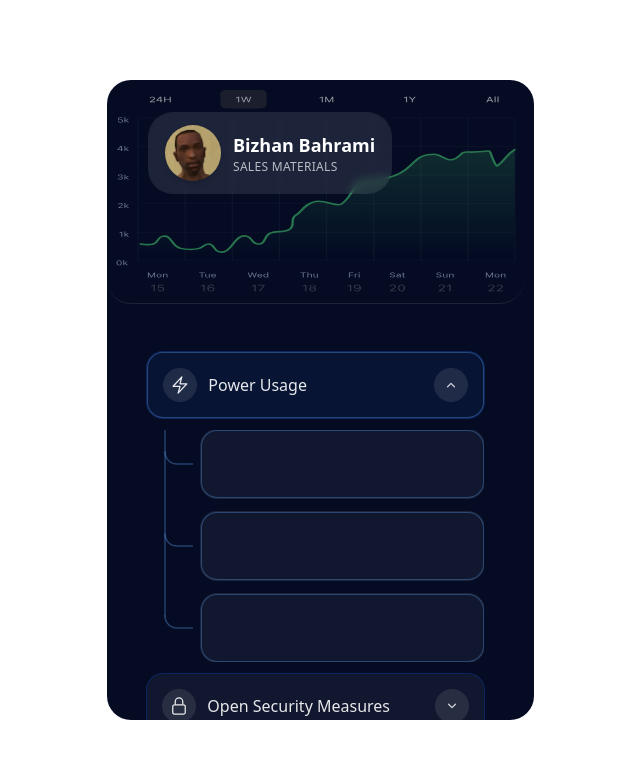
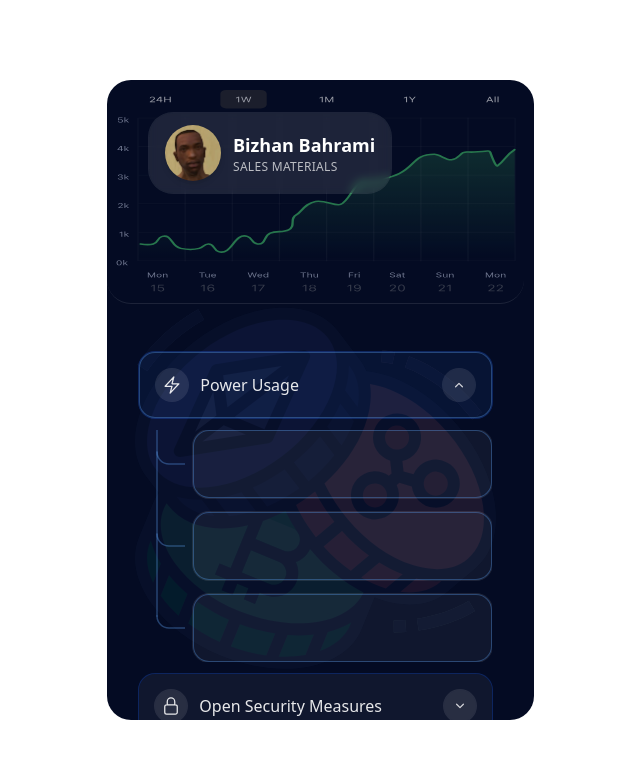
Before and after one commit to MohammadmehdiJamalpour/crypto-panel-script, a React (Vite) app: page / in a window 1280 px wide. Shown: the top 758 px of the page, without its empty margins (618-1258 px from the left). Built offline with nearby package versions, Linux system fonts and the light colour scheme.

Commit message:
Body component added plus smooth bg svg movement

```diff
--- a/src/App.jsx
+++ b/src/App.jsx
@@ -1,70 +1,11 @@
-// src/App.jsx
 import React from "react";
 import AppShell from "./layout/AppShell.jsx";
-import Accordion, {
-  AccordionSection,
-  AccordionItem,
-} from "./components/AccordionRail.jsx";
-import { BoltIcon, LockClosedIcon, KeyIcon } from "@heroicons/react/24/outline";
-
-// Simple content block for each option tile (no TS types in .jsx)
-const Block = ({ title }) => (
-  <div className="h-full w-full flex flex-col justify-center gap-1.5">
-
-  </div>
-);
+import Body from "./layout/Body.jsx";
 
 export default function App() {
   return (
     <AppShell>
-      <div className="mx-auto container max-w-md space-y-6 p-6">
-        <Accordion>
-          <AccordionSection
-            title="Power Usage"
-            icon={<BoltIcon className="h-5 w-5" />}
-            defaultOpen
-            accentColor="rgb(96 165 250 / 0.35)"
-            railStroke={1.5}
-            railOffset={18}
-            elbowLen={28}
-            elbowRadius={12}
-            gap={14}
-          >
-            <AccordionItem><Block title="Status :" /></AccordionItem>
-            <AccordionItem>
-              <Block title="Power Usage : [424/1000] kW/h" />
-            </AccordionItem>
-            <AccordionItem><Block title="Overhead Usage :" /></AccordionItem>
-          </AccordionSection>
-
-          <AccordionSection
-            title="Open Security Measures"
-            icon={<LockClosedIcon className="h-5 w-5" />}
-            accentColor="rgb(96 165 250 / 0.35)"
-            railStroke={1.5}
-            railOffset={18}
-            elbowLen={28}
-            elbowRadius={12}
-            gap={14}
-          >
-            <AccordionItem><Block title="Active Rules" /></AccordionItem>
-            <AccordionItem><Block title="Recent Alerts" /></AccordionItem>
-          </AccordionSection>
-
-          <AccordionSection
-            title="Set a New Password"
-            icon={<KeyIcon className="h-5 w-5" />}
-            accentColor="rgb(96 165 250 / 0.35)"
-            railStroke={1.5}
-            railOffset={18}
-            elbowLen={28}
-            elbowRadius={12}
-            gap={14}
-          >
-            <AccordionItem><Block title="Password Form" /></AccordionItem>
-          </AccordionSection>
-        </Accordion>
-      </div>
+      <Body />
     </AppShell>
   );
 }
--- /dev/null
+++ b/src/layout/Body.jsx
@@ -0,0 +1,108 @@
+// src/layout/Body.jsx
+import React from "react";
+import Accordion, {
+  AccordionSection,
+  AccordionItem,
+} from "../components/AccordionRail.jsx";
+import { BoltIcon, LockClosedIcon, KeyIcon } from "@heroicons/react/24/outline";
+
+// Simple content block
+const Block = ({ title }) => (
+  <div className="h-full w-full flex flex-col justify-center gap-1.5">
+    {/* content for: {title} */}
+  </div>
+);
+
+/**
+ * Background behavior:
+ * - Starts low (near bottom) due to pt-[100vh].
+ * - As you scroll down, the SVG rises until its center hits viewport center
+ *   (sticky at top-1/2 with -translate-y-1/2), then it stays centered.
+ * - Scrolling further down: it remains centered (doesn't move).
+ * - Scrolling up past the threshold: it leaves sticky and drops back down toward the bottom.
+ */
+export default function Body({ className = "" }) {
+  return (
+    <section
+      className={`
+        relative flex-1
+
+
+
+
+        px-4 py-6
+        ${className}
+      `}
+    >
+      {/* BACKGROUND OVERLAY (no pointer events; independent of content) */}
+      <div className="pointer-events-none absolute inset-0 z-0">
+        {/* Track creates room for sticky behavior.
+           pt-[100vh] = start low; adjust to change starting position.
+           h-[200vh] = ensures sticky can stay centered for a long range. */}
+        <div className="relative h-[100vh] pt-[20vh]">
+          <img
+            src="/crypto-tokens.svg"
+            alt=""
+            aria-hidden
+            className="
+              sticky top-1/2 -translate-y-1/2
+              block mx-auto
+              h-auto w-[min(90vw,800px)]
+              object-contain
+              opacity-100
+              transition-transform
+            "
+          />
+        </div>
+      </div>
+
+      {/* FOREGROUND CONTENT */}
+      <div className="relative z-10 mx-auto container max-w-md space-y-6">
+        <Accordion>
+          <AccordionSection
+            title="Power Usage"
+            icon={<BoltIcon className="h-5 w-5" />}
+            defaultOpen
+            accentColor="rgb(96 165 250 / 0.35)"
+            railStroke={1.5}
+            railOffset={18}
+            elbowLen={28}
+            elbowRadius={12}
+            gap={14}
+          >
+            <AccordionItem><Block title="Status :" /></AccordionItem>
+            <AccordionItem><Block title="Power Usage : [424/1000] kW/h" /></AccordionItem>
+            <AccordionItem><Block title="Overhead Usage :" /></AccordionItem>
+          </AccordionSection>
+
+          <AccordionSection
+            title="Open Security Measures"
+            icon={<LockClosedIcon className="h-5 w-5" />}
+            accentColor="rgb(96 165 250 / 0.35)"
+            railStroke={1.5}
+            railOffset={18}
+            elbowLen={28}
+            elbowRadius={12}
+            gap={14}
+          >
+            <AccordionItem><Block title="Active Rules" /></AccordionItem>
+            <AccordionItem><Block title="Recent Alerts" /></AccordionItem>
+          </AccordionSection>
+
+          <AccordionSection
+            title="Set a New Password"
+            icon={<KeyIcon className="h-5 w-5" />}
+            accentColor="rgb(96 165 250 / 0.35)"
+            railStroke={1.5}
+            railOffset={18}
+            elbowLen={28}
+            elbowRadius={12}
+            gap={14}
+          >
+            <AccordionItem><Block title="Password Form" /></AccordionItem>
+          </AccordionSection>
+        </Accordion>
+      </div>
+    </section>
+  );
+}
```
Also changed, not shown: public/crypto-tokens.svg (added).
